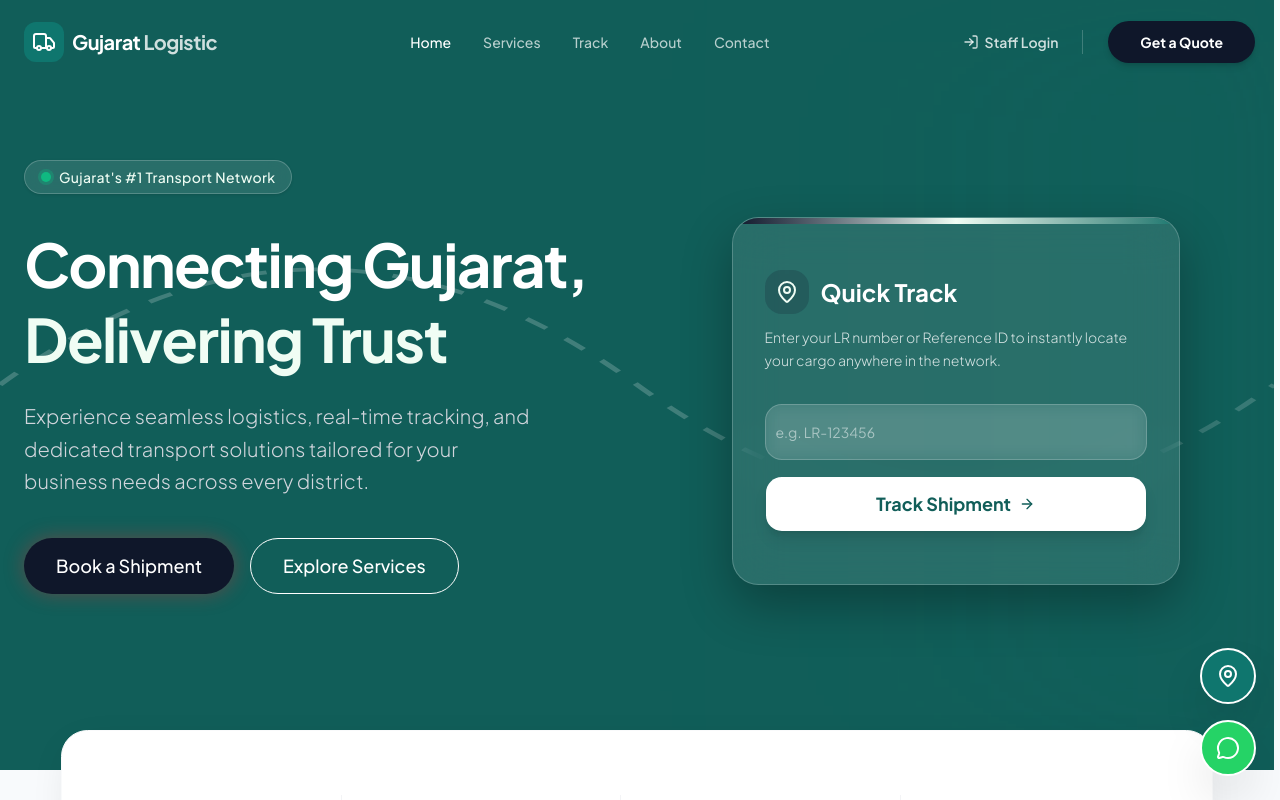
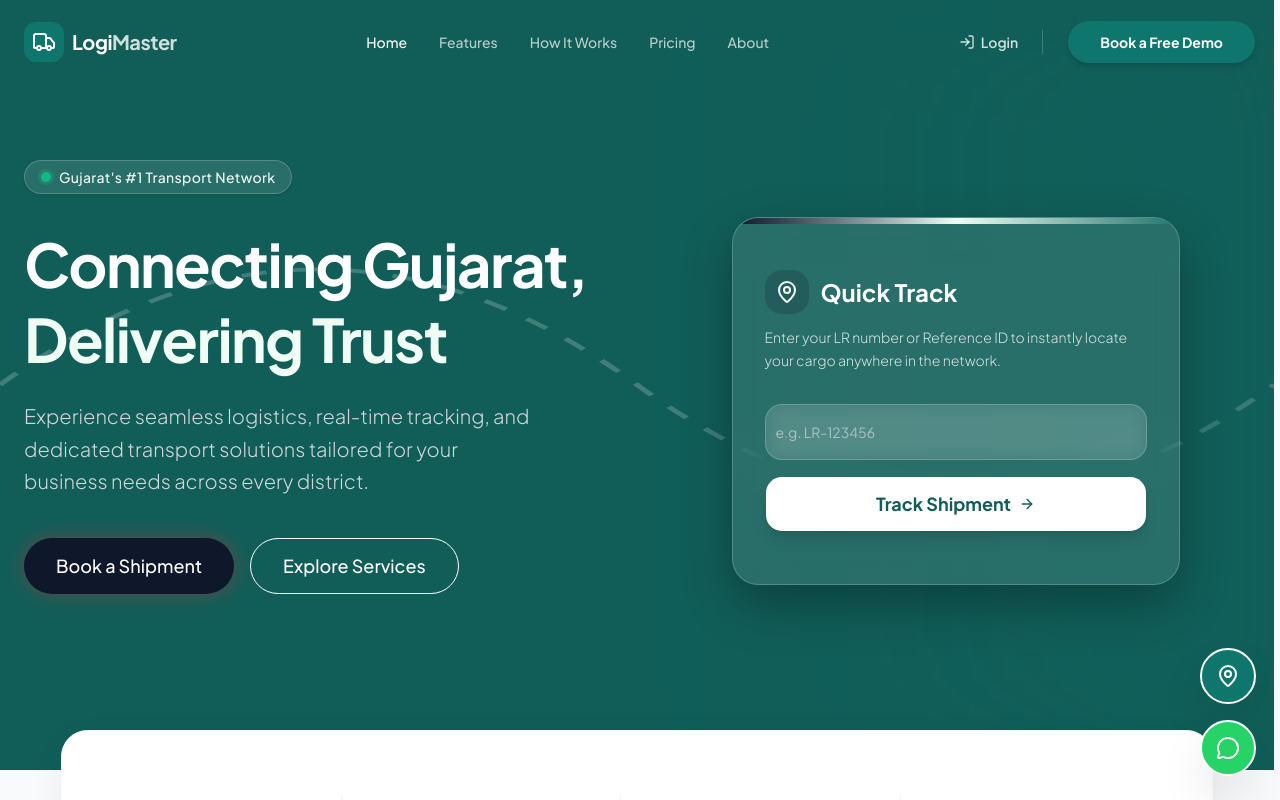
Before and after one commit to hemang82/gujrat_logistics, a Next.js app: page / in a window 1280 px wide. Shown: the top 800 px of the page. Built offline with nearby package versions, Linux system fonts and the light colour scheme.

Commit message:
Feat: SaaS marketing setup - DemoRequest model, API, and updated Layout components

```diff
--- /dev/null
+++ b/src/app/api/public/demo/route.ts
@@ -0,0 +1,30 @@
+import { NextResponse } from 'next/server';
+import connectDB from '@/lib/db';
+import DemoRequest from '@/models/DemoRequest';
+
+export async function POST(request: Request) {
+  try {
+    await connectDB();
+    const body = await request.json();
+
+    // Basic validation
+    if (!body.name || !body.companyName || !body.phone || !body.painPoint) {
+      return NextResponse.json({ error: 'Please fill all required fields' }, { status: 400 });
+    }
+
+    const newRequest = new DemoRequest({
+      name: body.name,
+      companyName: body.companyName,
+      phone: body.phone,
+      fleetSize: body.fleetSize || '1-10',
+      painPoint: body.painPoint
+    });
+
+    await newRequest.save();
+
+    return NextResponse.json({ success: true, message: 'Demo request submitted successfully' });
+  } catch (error: any) {
+    console.error('DemoRequest POST Error:', error);
+    return NextResponse.json({ error: 'Internal Server Error' }, { status: 500 });
+  }
+}
--- a/src/components/public/Footer.tsx
+++ b/src/components/public/Footer.tsx
@@ -13,11 +13,11 @@ export function Footer() {
                 <Truck className="w-6 h-6 text-white" />
               </div>
               <span className="font-bold text-xl tracking-tight text-white">
-                Gujarat<span className="text-brand-primary-light">Logistic</span>
+                Logi<span className="text-brand-primary-light">Master</span>
               </span>
             </Link>
             <p className="text-sm text-gray-300 mt-2 leading-relaxed">
-              Connecting Gujarat, Delivering Trust. We provide reliable and fast logistics solutions across the state with real-time tracking and dedicated support.
+              India's #1 Logistics Management Software. Digitize your transport business, streamline operations, and scale with ease.
             </p>
             <div className="flex gap-4 mt-2">
               <Link href="#" className="text-gray-300 hover:text-white transition-colors">
@@ -31,35 +31,30 @@ export function Footer() {
 
           {/* Quick Links */}
           <div>
-            <h3 className="font-semibold text-lg mb-4 text-white">Quick Links</h3>
+            <h3 className="font-semibold text-lg mb-4 text-white">Product</h3>
             <ul className="flex flex-col gap-2">
               <li>
-                <Link href="/" className="text-gray-300 hover:text-white text-sm transition-colors">Home</Link>
+                <Link href="/features" className="text-gray-300 hover:text-white text-sm transition-colors">Features</Link>
               </li>
               <li>
-                <Link href="/services" className="text-gray-300 hover:text-white text-sm transition-colors">Our Services</Link>
+                <Link href="/how-it-works" className="text-gray-300 hover:text-white text-sm transition-colors">How It Works</Link>
               </li>
               <li>
-                <Link href="/track" className="text-gray-300 hover:text-white text-sm transition-colors">Track Shipment</Link>
+                <Link href="/pricing" className="text-gray-300 hover:text-white text-sm transition-colors">Pricing</Link>
               </li>
               <li>
-                <Link href="/about" className="text-gray-300 hover:text-white text-sm transition-colors">About Us</Link>
-              </li>
-              <li>
-                <Link href="/contact" className="text-gray-300 hover:text-white text-sm transition-colors">Contact</Link>
+                <Link href="/demo" className="text-gray-300 hover:text-white text-sm transition-colors">Book a Demo</Link>
               </li>
             </ul>
           </div>
 
           {/* Services */}
           <div>
-            <h3 className="font-semibold text-lg mb-4 text-white">Services</h3>
+            <h3 className="font-semibold text-lg mb-4 text-white">Company</h3>
             <ul className="flex flex-col gap-2">
-              <li className="text-gray-300 text-sm">Full Truck Load (FTL)</li>
-              <li className="text-gray-300 text-sm">Part Load / LTL</li>
-              <li className="text-gray-300 text-sm">Warehousing Solutions</li>
-              <li className="text-gray-300 text-sm">Express Delivery</li>
-              <li className="text-gray-300 text-sm">Packing & Moving</li>
+              <li><Link href="/about" className="text-gray-300 hover:text-white text-sm transition-colors">About Us</Link></li>
+              <li><Link href="/blog" className="text-gray-300 hover:text-white text-sm transition-colors">Blog</Link></li>
+              <li><Link href="/contact" className="text-gray-300 hover:text-white text-sm transition-colors">Contact</Link></li>
             </ul>
           </div>
 
@@ -77,7 +72,7 @@ export function Footer() {
               </li>
               <li className="flex items-center gap-3">
                 <Mail className="w-5 h-5 text-brand-primary-light shrink-0" />
-                <span className="text-sm text-gray-300">info@gujaratlogistic.com</span>
+                <span className="text-sm text-gray-300">hello@logimaster.com</span>
               </li>
             </ul>
           </div>
@@ -85,7 +80,7 @@ export function Footer() {
 
         <div className="pt-8 border-t border-gray-700/50 flex flex-col md:flex-row justify-between items-center gap-4">
           <p className="text-xs text-gray-400">
-            &copy; {new Date().getFullYear()} Gujarat Logistic. All rights reserved.
+            &copy; {new Date().getFullYear()} LogiMaster. All rights reserved.
           </p>
           <div className="flex gap-4 text-xs text-gray-400">
             <Link href="/privacy" className="hover:text-white transition-colors">Privacy Policy</Link>
--- a/src/components/public/Navbar.tsx
+++ b/src/components/public/Navbar.tsx
@@ -21,10 +21,10 @@ export function Navbar() {
 
   const navLinks = [
     { name: 'Home', href: '/' },
-    { name: 'Services', href: '/services' },
-    { name: 'Track', href: '/track' },
+    { name: 'Features', href: '/features' },
+    { name: 'How It Works', href: '/how-it-works' },
+    { name: 'Pricing', href: '/pricing' },
     { name: 'About', href: '/about' },
-    { name: 'Contact', href: '/contact' },
   ];
 
   const isHomePage = pathname === '/';
@@ -44,7 +44,7 @@ export function Navbar() {
             <Truck className="w-6 h-6 text-white" />
           </div>
           <span className={`font-bold text-xl tracking-tight transition-colors ${!shouldBeTransparent ? 'text-brand-text-primary' : 'text-white'}`}>
-            Gujarat <span className={!shouldBeTransparent ? "text-brand-primary" : "text-white opacity-80"}>Logistic</span>
+            Logi<span className={!shouldBeTransparent ? "text-brand-primary" : "text-white opacity-80"}>Master</span>
           </span>
         </Link>
 
@@ -66,14 +66,14 @@ export function Navbar() {
         </div>
 
         <div className="hidden md:flex items-center gap-6">
-          <Link href="/admin/login" className={`text-sm font-semibold transition-colors flex items-center gap-1.5 ${!shouldBeTransparent ? 'text-gray-500 hover:text-brand-primary' : 'text-white/80 hover:text-white'}`}>
+          <Link href="/login" className={`text-sm font-semibold transition-colors flex items-center gap-1.5 ${!shouldBeTransparent ? 'text-gray-500 hover:text-brand-primary' : 'text-white/80 hover:text-white'}`}>
             <svg xmlns="http://www.w3.org/2000/svg" width="16" height="16" viewBox="0 0 24 24" fill="none" stroke="currentColor" strokeWidth="2" strokeLinecap="round" strokeLinejoin="round"><path d="M15 3h4a2 2 0 0 1 2 2v14a2 2 0 0 1-2 2h-4"/><polyline points="10 17 15 12 10 7"/><line x1="15" y1="12" x2="3" y2="12"/></svg>
-            Staff Login
+            Login
           </Link>
           <div className={`w-px h-6 ${!shouldBeTransparent ? 'bg-gray-200' : 'bg-white/20'}`}></div>
-          <Link href="/contact">
-            <Button className="bg-brand-secondary hover:bg-brand-secondary-dark text-white rounded-full px-8 h-11 font-bold shadow-md active:scale-95 transition-all cursor-pointer">
-              Get a Quote
+          <Link href="/demo">
+            <Button className="bg-brand-primary hover:bg-brand-primary-dark text-white rounded-full px-8 h-11 font-bold shadow-md active:scale-95 transition-all cursor-pointer">
+              Book a Free Demo
             </Button>
           </Link>
         </div>
@@ -101,12 +101,11 @@ export function Navbar() {
             </Link>
           ))}
           <div className="border-t border-gray-100 pt-4 flex flex-col gap-3">
-            <Link href="/admin/login" className="text-center text-sm font-medium text-brand-text-secondary p-2">
-              Staff Login
+            <Link href="/demo" onClick={() => setIsMobileMenuOpen(false)}>
+              <Button className="w-full bg-brand-primary text-white mt-2 rounded-lg">
+                Book a Free Demo
+              </Button>
             </Link>
-            <Button className="w-full bg-brand-secondary hover:bg-brand-secondary-dark text-white rounded-full">
-              Get a Quote
-            </Button>
           </div>
         </div>
       )}
--- /dev/null
+++ b/src/models/DemoRequest.ts
@@ -0,0 +1,27 @@
+import mongoose, { Schema, Document, Model } from 'mongoose';
+
+export interface IDemoRequest extends Document {
+  name: string;
+  companyName: string;
+  phone: string;
+  fleetSize: string;
+  painPoint: string;
+  isDeleted: boolean;
+  createdAt: Date;
+  updatedAt: Date;
+}
+
+const DemoRequestSchema = new Schema<IDemoRequest>(
+  {
+    name: { type: String, required: true },
+    companyName: { type: String, required: true },
+    phone: { type: String, required: true },
+    fleetSize: { type: String, default: '1-10' },
+    painPoint: { type: String, required: true },
+    isDeleted: { type: Boolean, default: false }
+  },
+  { timestamps: true }
+);
+
+const DemoRequest: Model<IDemoRequest> = mongoose.models.DemoRequest || mongoose.model<IDemoRequest>('DemoRequest', DemoRequestSchema);
+export default DemoRequest;
```
